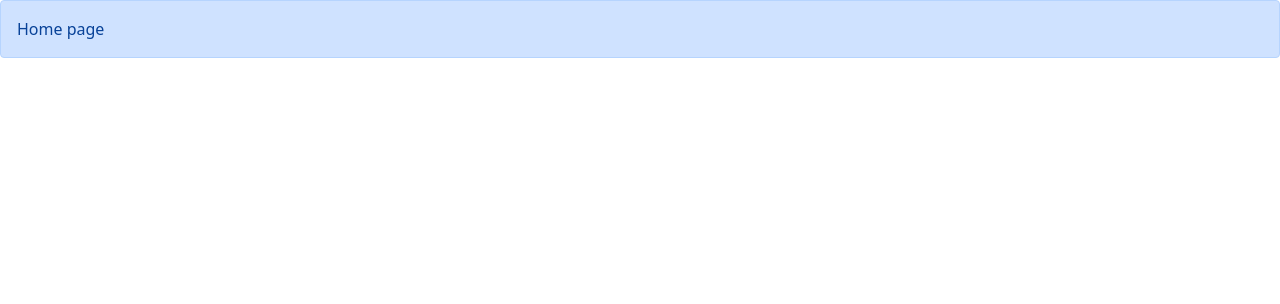
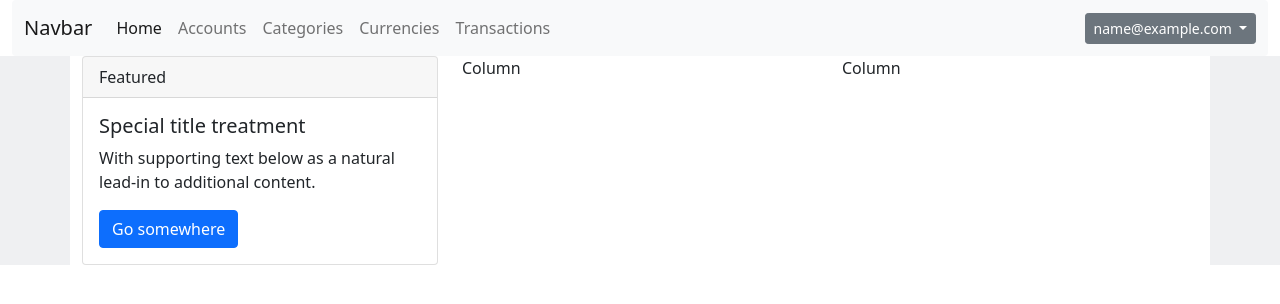
Before and after one commit to lin4lins/FinTrackr, a Django app: page /home/ in a window 1280 px wide. Shown: the top 304 px of the page. Run offline with Django 4.2, Linux system fonts and the light colour scheme; the visitor is signed in with stand-in values (Sample User, id 1); some libraries are stand-ins or nearby versions.

Commit message:
Add base template with header

```diff
--- a/app/core/templates/base.html
+++ b/app/core/templates/base.html
@@ -6,12 +6,10 @@
     <meta name="viewport" content="width=device-width, initial-scale=1">
     <!-- Bootstrap CSS -->
     <link href="https://cdn.jsdelivr.net/npm/bootstrap@5.0.2/dist/css/bootstrap.min.css" rel="stylesheet" integrity="sha384-EVSTQN3/azprG1Anm3QDgpJLIm9Nao0Yz1ztcQTwFspd3yD65VohhpuuCOmLASjC" crossorigin="anonymous">
-    <link rel="stylesheet" href="https://use.fontawesome.com/releases/v5.0.8/css/all.css">
     <title>{% block title %}{% endblock %}</title>
   </head>
-  <body class="d-flex flex-column min-vh-100">
-    <main>{% block content %}{% endblock %}</main>
-    <footer class="mt-auto">{% block footer %}{% endblock %}</footer>
+  <body class="d-flex flex-column h-100">
+    <main class="flex-shrink-0">{% block content %}{% endblock %}</main>
 
     <!-- Bootstrap Bundle with Popper -->
     <script src="https://cdn.jsdelivr.net/npm/bootstrap@5.0.2/dist/js/bootstrap.bundle.min.js" integrity="sha384-MrcW6ZMFYlzcLA8Nl+NtUVF0sA7MsXsP1UyJoMp4YLEuNSfAP+JcXn/tWtIaxVXM" crossorigin="anonymous"></script>
--- a/app/core/templates/core/home.html
+++ b/app/core/templates/core/home.html
@@ -1,11 +1,75 @@
 {% extends "base.html" %}
+{% load static %}
 
 
 {% block title %}Home{% endblock %}
 
 {% block content %}
-<div class="alert alert-primary" role="alert">
-  {{ message }}
+<div class="container-fluid">
+    <nav class="navbar navbar-expand-lg navbar-light bg-light rounded" aria-label="Eleventh navbar example">
+      <div class="container-fluid">
+        <a class="navbar-brand" href="#">Navbar</a>
+        <button class="navbar-toggler" type="button" data-bs-toggle="collapse" data-bs-target="#navbarsExample09" aria-controls="navbarsExample09" aria-expanded="false" aria-label="Toggle navigation">
+          <span class="navbar-toggler-icon"></span>
+        </button>
+
+        <div class="collapse navbar-collapse" id="header-navbar">
+          <ul class="navbar-nav me-auto mb-2 mb-lg-0">
+            <li class="nav-item">
+              <a class="nav-link {% if nbar == 'home' %}active{% endif %}" aria-current="page" href="#">Home</a>
+            </li>
+            <li class="nav-item">
+              <a class="nav-link" href="#">Accounts</a>
+            </li>
+            <li class="nav-item">
+              <a class="nav-link" href="#">Categories</a>
+            </li>
+            <li class="nav-item">
+              <a class="nav-link" href="#">Currencies</a>
+            </li>
+            <li class="nav-item">
+              <a class="nav-link" href="#">Transactions</a>
+            </li>
+
+          </ul>
+
+        </div>
+        <div class="btn-group">
+          <button class="btn btn-secondary btn-sm dropdown-toggle" type="button" data-bs-toggle="dropdown" aria-expanded="false">
+            {{ user }}
+          </button>
+          <ul class="dropdown-menu dropdown-menu-end">
+            <li class="nav-item"><a class="dropdown-item d-flex justify-content-between" href="#"><span>Log Out</span> <img src="{% static 'logout.png' %}"></a></li>
+          </ul>
+        </div>
+
+      </div>
+    </nav>
+</div>
+
+<div class="container-fluid" style="background-color: #eff0f2">
+  <div class="container ">
+    <div class="row">
+      <div class="col" style="background-color: white">
+        <div class="card">
+          <div class="card-header">
+            Featured
+          </div>
+          <div class="card-body">
+            <h5 class="card-title">Special title treatment</h5>
+            <p class="card-text">With supporting text below as a natural lead-in to additional content.</p>
+            <a href="#" class="btn btn-primary">Go somewhere</a>
+          </div>
+        </div>
+      </div>
+      <div class="col" style="background-color: white">
+        Column
+      </div>
+      <div class="col" style="background-color: white">
+        Column
+      </div>
+    </div>
+  </div>
 </div>
 
 {% endblock %}
--- a/app/core/views/home.py
+++ b/app/core/views/home.py
@@ -10,4 +10,4 @@ class HomeView(LoginRequiredMixin, View):
     redirect_url = reverse_lazy("feed")
 
     def get(self, request):
-        return render(request, self.template_name, {"message": "Home page"})
+        return render(request, self.template_name, {"nbar": "home"})
```
Also changed, not shown: app/FinTrackr/settings.py (+7 -2 lines), app/images/logout.png (added).
